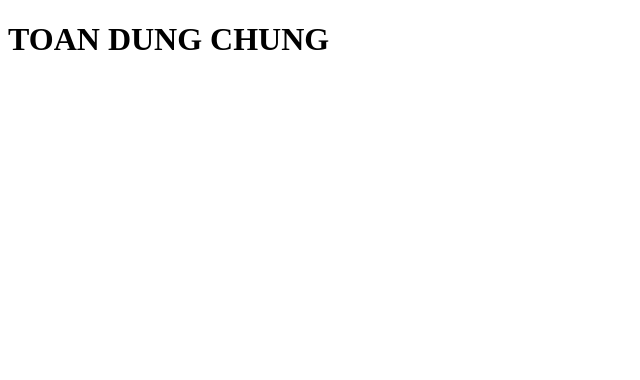
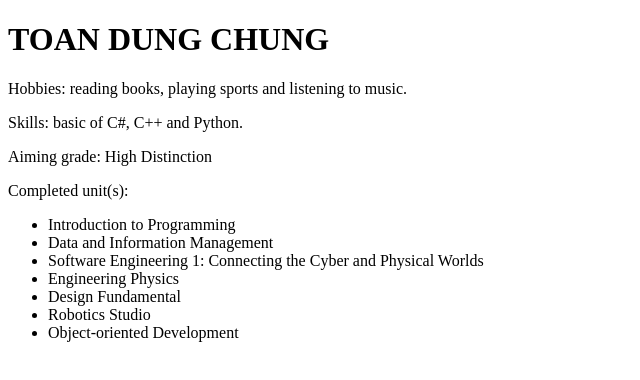
Before and after one commit to toanchungg/TrackMe, a plain HTML site: page about-me.html in a window 1280 px wide. Shown: the whole page, without its empty margins (0-640 px from the left). Drawn offline with Linux system fonts and the light colour scheme.

Commit message:
DOCS: Update my personal information

```diff
--- a/about-me.html
+++ b/about-me.html
@@ -10,5 +10,21 @@ TrackMe application" />
   </head>
   <body>
     <h1>TOAN DUNG CHUNG</h1>
+
+    <p>Hobbies: reading books, playing sports and listening to music.</p>
+    <p>Skills: basic of C#, C++ and Python.</p>
+    <p>Aiming grade: High Distinction</p>
+
+    <p>Completed unit(s):</p>
+    <ul>
+      <li>Introduction to Programming</li>
+      <li>Data and Information Management</li>
+      <li>Software Engineering 1: Connecting the Cyber and Physical Worlds</li>
+      <li>Engineering Physics</li>
+      <li>Design Fundamental</li>
+      <li>Robotics Studio</li>
+      <li>Object-oriented Development</li>
+    </ul>
+
   </body>
 </html>
```
